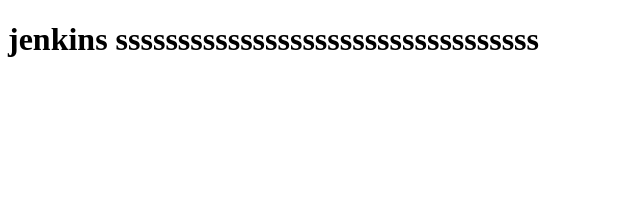
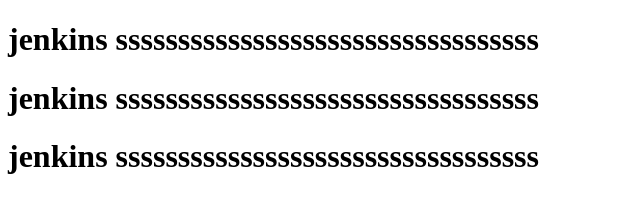
Before and after one commit to hhh518/jenkins-test, a plain HTML site: page index.html in a window 1280 px wide. Shown: the whole page, without its empty margins (0-640 px from the left). Drawn offline with Linux system fonts and the light colour scheme.

Commit message:
Update index.html

```diff
--- a/index.html
+++ b/index.html
@@ -6,6 +6,8 @@
 </head>
 <body>
 <h1>  jenkins ssssssssssssssssssssssssssssssssss</h1>
+<h1>  jenkins ssssssssssssssssssssssssssssssssss</h1>
+<h1>  jenkins ssssssssssssssssssssssssssssssssss</h1>
 
 </body>
 </html>
```
